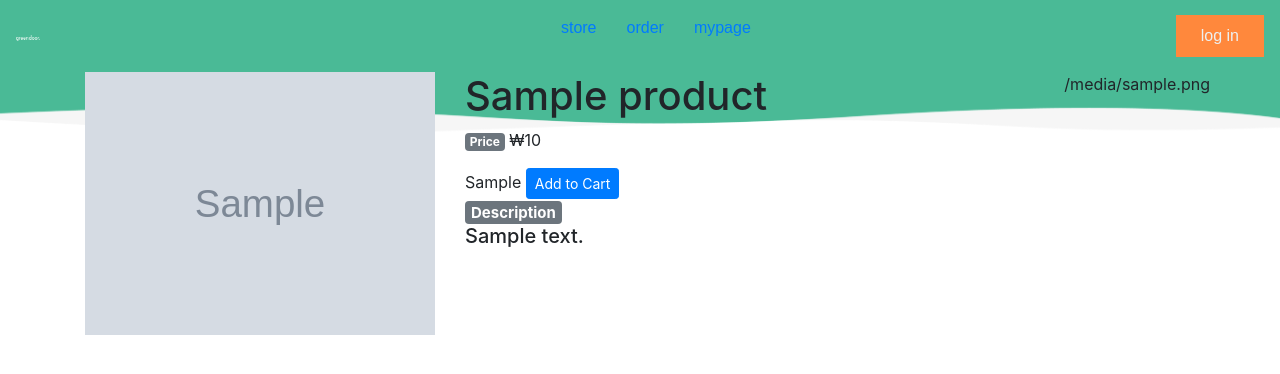
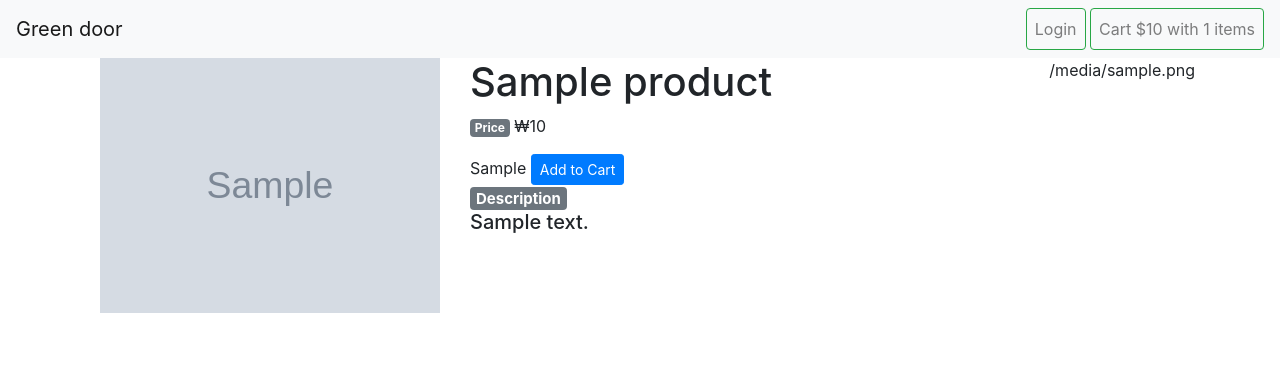
Before and after one commit to 4-tune-studio/greendoor, a Django app: template templates/product/detail.html in a window 1280 px wide. Shown: the top 374 px of the page. Run offline with Django 4.2, Linux system fonts and the light colour scheme; the template is opened without the code that fills it: most values are stand-ins (such as "Sample title", 1, 10 or a date in 2020); grey boxes marked "Sample" are stand-in pictures; some libraries are stand-ins or nearby versions.

Commit message:
수정 - 제품페이지 #68

```diff
--- /dev/null
+++ b/templates/base.html
@@ -0,0 +1,73 @@
+<!DOCTYPE html>
+<html lang="en">
+<head>
+    <meta charset="UTF-8">
+    <title>{% block title %}{% endblock %}</title>
+    <link rel="stylesheet" href="https://stackpath.bootstrapcdn.com/bootstrap/4.1.3/css/bootstrap.min.css"
+          integrity="sha384-MCw98/SFnGE8fJT3GXwEOngsV7Zt27NXFoaoApmYm81iuXoPkFOJwJ8ERdknLPMO" crossorigin="anonymous">
+
+    <!-- jquery slim 지우고 minified 추가 slim 사용하면 ajax를 사용 못함 code.jquery.com에서 minified 버전으로 변경-->
+    <script
+            src="https://code.jquery.com/jquery-3.3.1.min.js"
+            crossorigin="anonymous">
+    </script>
+    <script
+            src="https://cdnjs.cloudflare.com/ajax/libs/popper.js/1.14.3/umd/popper.min.js"
+            integrity="sha384-ZMP7rVo3mIykV+2+9J3UJ46jBk0WLaUAdn689aCwoqbBJiSnjAK/l8WvCWPIPm49"
+            crossorigin="anonymous">
+    </script>
+    <script
+            rc="https://stackpath.bootstrapcdn.com/bootstrap/4.1.3/js/bootstrap.min.js"
+            integrity="sha384-ChfqqxuZUCnJSK3+MXmPNIyE6ZbWh2IMqE241rYiqJxyMiZ6OW/JmZQ5stwEULTy"
+            crossorigin="anonymous">
+    </script>
+
+
+    {% block style %}
+    {% endblock %}
+</head>
+<body>
+
+<nav class="navbar navbar-expand-lg navbar-light bg-light">
+    <a class="navbar-brand" href="/">Green door</a>
+    <button class="navbar-toggler" type="button" data-toggle="collapse" data-target="#navbarSupportedContent"
+            aria-controls="navbarSupportedContent" aria-expanded="false" aria-label="Toggle navigation">
+        <span class="navbar-toggler-icon"></span>
+    </button>
+    <div class="collapse navbar-collapse justify-content-end" id="navbarSupportedContent">
+        <ul class="navbar-nav justify-content-end">
+            <li class="nav-item">
+                {% if user.is_authenticated %}
+                <a class="nav-link btn btn-outline-success">Welcome, {{ user.first_name }}</a>
+                {% endif %}
+                </a>
+            </li>
+            &nbsp;
+            <li class="nav-item">
+                {% if user.is_authenticated %}
+                <a class="nav-link btn btn-outline-success" href="{% url 'account_logout' %}">Logout</a>
+                {% else %}
+                <a class="nav-link btn btn-outline-success" href="{% url 'account_login' %}">Login</a>
+                {% endif %}
+            </li>
+            &nbsp;
+            <li class="nav-item">
+                <a class="nav-link btn btn-outline-success" href="{% url 'cart:detail' %}">Cart
+                    {% if cart|length > 0 %}
+                    ${{ cart.get_total_price }} with {{cart|length}} items
+                    {% else %}
+                    : Empty
+                    {% endif %}
+                </a>
+            </li>
+        </ul>
+    </div>
+</nav>
+<div class="container">
+    {% block content %}
+    {% endblock %}
+</div>
+{% block script %}
+{% endblock %}
+</body>
+</html>
--- a/templates/product/detail.html
+++ b/templates/product/detail.html
@@ -1,4 +1,4 @@
-{% extends "detailbase.html" %}
+{% extends "base.html" %}
 {% load static %}
 {% block title %}product detail{% endblock %}
 {% block static %}
```
Also changed, not shown: templates/order/create.html (+6 -10 lines), templates/product/list.html (+9 -9 lines).
